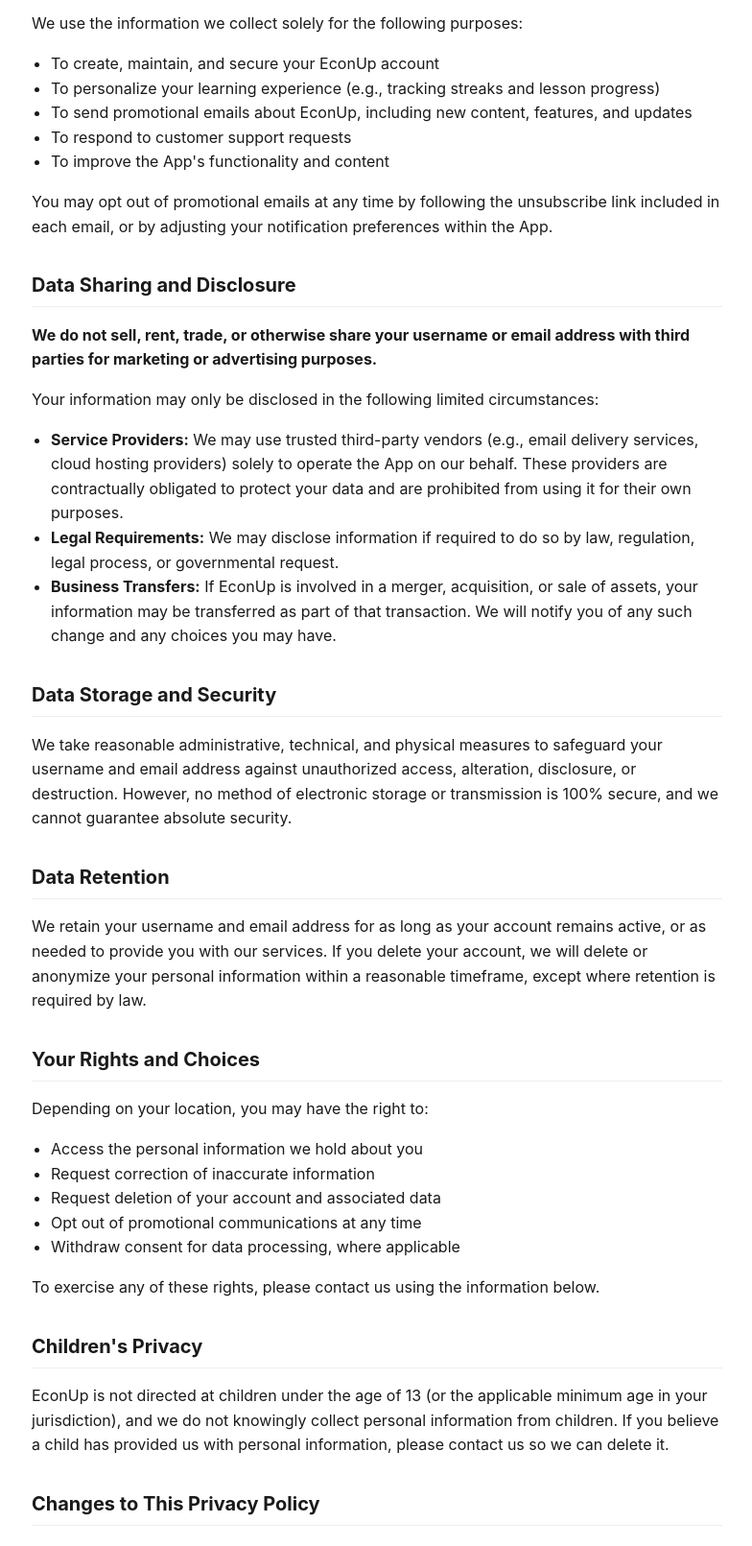
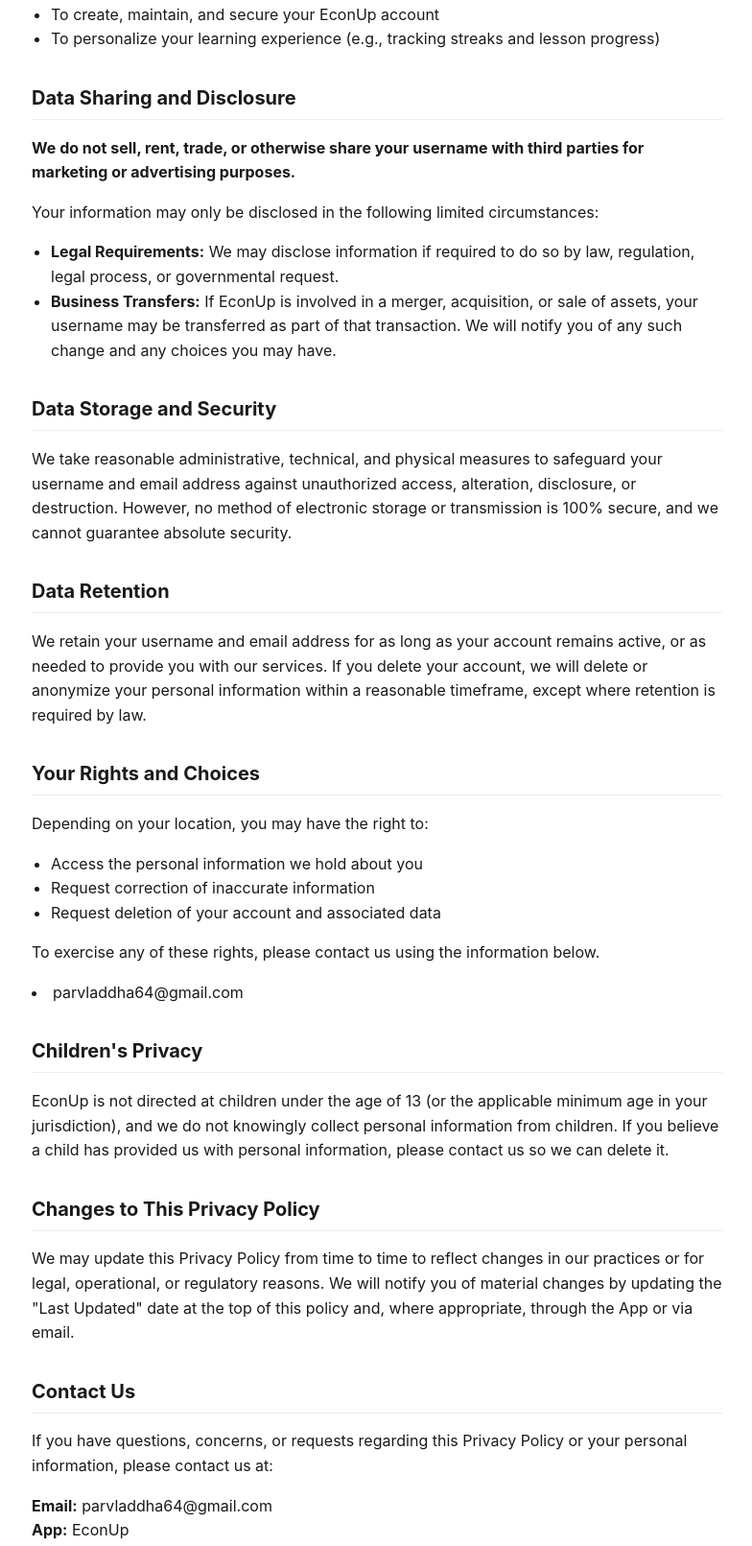
Before and after one commit to parvladdha08/EconUp-Privacy, a plain HTML site: page index.html in a window 1280 px wide. Shown: the part 771-2382 px from the top of the page at 96% size, without its empty margins (247-1031 px from the left). Drawn offline with Linux system fonts and the light colour scheme.

Commit message:
Privacy Policy updated.html

```diff
--- a/index.html
+++ b/index.html
@@ -34,7 +34,7 @@
 <p>To provide and improve our services, we collect the following information when you create an account:</p>
 <ul>
   <li><strong>Username</strong> — used to personalize your experience within the App and identify your progress, streaks, and achievements.</li>
-  <li><strong>Email Address</strong> — used to create and manage your account, and to send you promotional emails about new features, lessons, and updates related to EconUp.</li>
+
 </ul>
 <p>We do not require or collect additional personal information such as your real name, physical address, or payment details unless a future feature requires it, in which case this policy will be updated accordingly.</p>
 
@@ -43,19 +43,15 @@
 <ul>
   <li>To create, maintain, and secure your EconUp account</li>
   <li>To personalize your learning experience (e.g., tracking streaks and lesson progress)</li>
-  <li>To send promotional emails about EconUp, including new content, features, and updates</li>
-  <li>To respond to customer support requests</li>
-  <li>To improve the App's functionality and content</li>
 </ul>
-<p>You may opt out of promotional emails at any time by following the unsubscribe link included in each email, or by adjusting your notification preferences within the App.</p>
+
 
 <h2>Data Sharing and Disclosure</h2>
-<p><strong>We do not sell, rent, trade, or otherwise share your username or email address with third parties for marketing or advertising purposes.</strong></p>
+<p><strong>We do not sell, rent, trade, or otherwise share your username with third parties for marketing or advertising purposes.</strong></p>
 <p>Your information may only be disclosed in the following limited circumstances:</p>
 <ul>
-  <li><strong>Service Providers:</strong> We may use trusted third-party vendors (e.g., email delivery services, cloud hosting providers) solely to operate the App on our behalf. These providers are contractually obligated to protect your data and are prohibited from using it for their own purposes.</li>
   <li><strong>Legal Requirements:</strong> We may disclose information if required to do so by law, regulation, legal process, or governmental request.</li>
-  <li><strong>Business Transfers:</strong> If EconUp is involved in a merger, acquisition, or sale of assets, your information may be transferred as part of that transaction. We will notify you of any such change and any choices you may have.</li>
+  <li><strong>Business Transfers:</strong> If EconUp is involved in a merger, acquisition, or sale of assets, your username may be transferred as part of that transaction. We will notify you of any such change and any choices you may have.</li>
 </ul>
 
 <h2>Data Storage and Security</h2>
@@ -70,10 +66,9 @@
   <li>Access the personal information we hold about you</li>
   <li>Request correction of inaccurate information</li>
   <li>Request deletion of your account and associated data</li>
-  <li>Opt out of promotional communications at any time</li>
-  <li>Withdraw consent for data processing, where applicable</li>
 </ul>
 <p>To exercise any of these rights, please contact us using the information below.</p>
+   <li>parvladdha64@gmail.com</li>
 
 <h2>Children's Privacy</h2>
 <p>EconUp is not directed at children under the age of 13 (or the applicable minimum age in your jurisdiction), and we do not knowingly collect personal information from children. If you believe a child has provided us with personal information, please contact us so we can delete it.</p>
@@ -83,7 +78,7 @@
 
 <h2>Contact Us</h2>
 <p>If you have questions, concerns, or requests regarding this Privacy Policy or your personal information, please contact us at:</p>
-<p><strong>Email:</strong> testeconup@gmail.com<br>
+<p><strong>Email:</strong> parvladdha64@gmail.com<br>
 <strong>App:</strong> EconUp</p>
 
 <hr>
```
